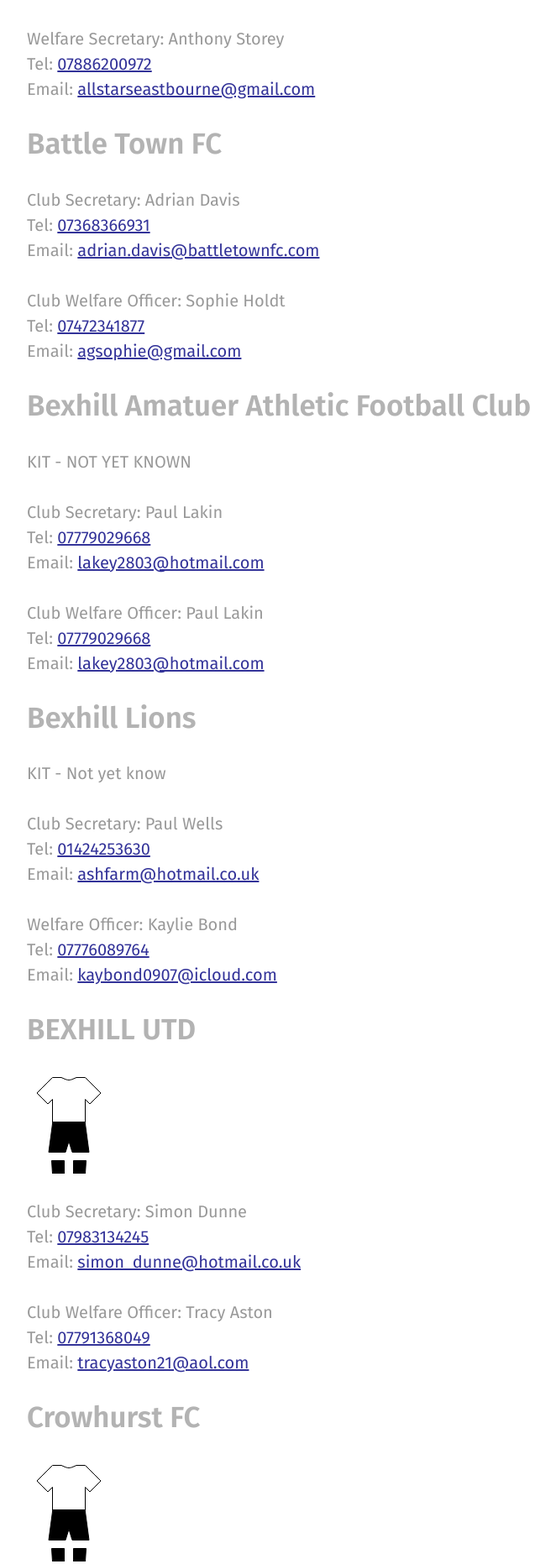
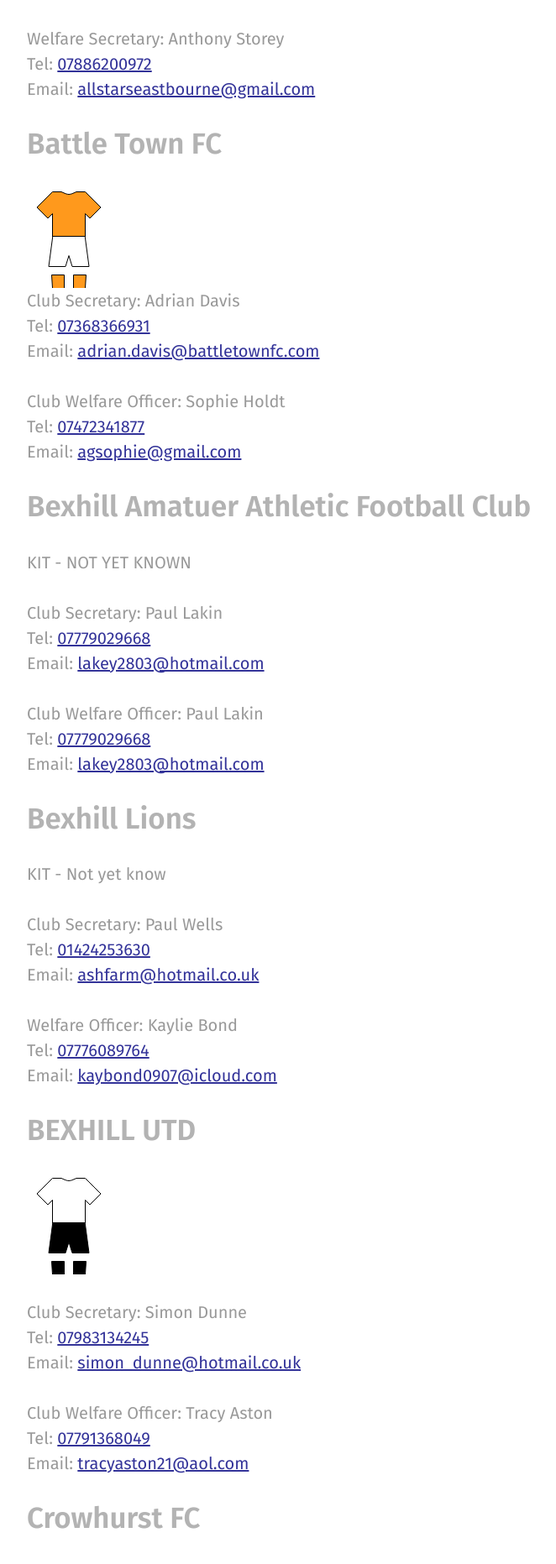
Before and after one commit to rotherleague/Rother, a Jekyll site: the page built from clubs.md, in a window 1280 px wide. Shown: the part 1075-2938 px from the top of the page at 84% size, without its empty margins (48-710 px from the left). Built offline with Jekyll 4.4.1, drawn with Linux system fonts in a browser that asks for light colours; nearby versions of some CDN libraries.

Commit message:
Update battle_town_youth.html

```diff
--- a/_includes/clubs/battle_town_youth.html
+++ b/_includes/clubs/battle_town_youth.html
@@ -1,5 +1,6 @@
 <h2 id="battle_town_youth"><strong>Battle Town FC</strong></h2>
 
+<p>{% include kit.html top="#FF991C" top2="#FF991C" shorts="#ffffff" socks="#FF991C" %}
 
 <p>Club Secretary: Adrian Davis<br>
 	Tel: <a href="tel:07368366931">07368366931</a><br>
```
